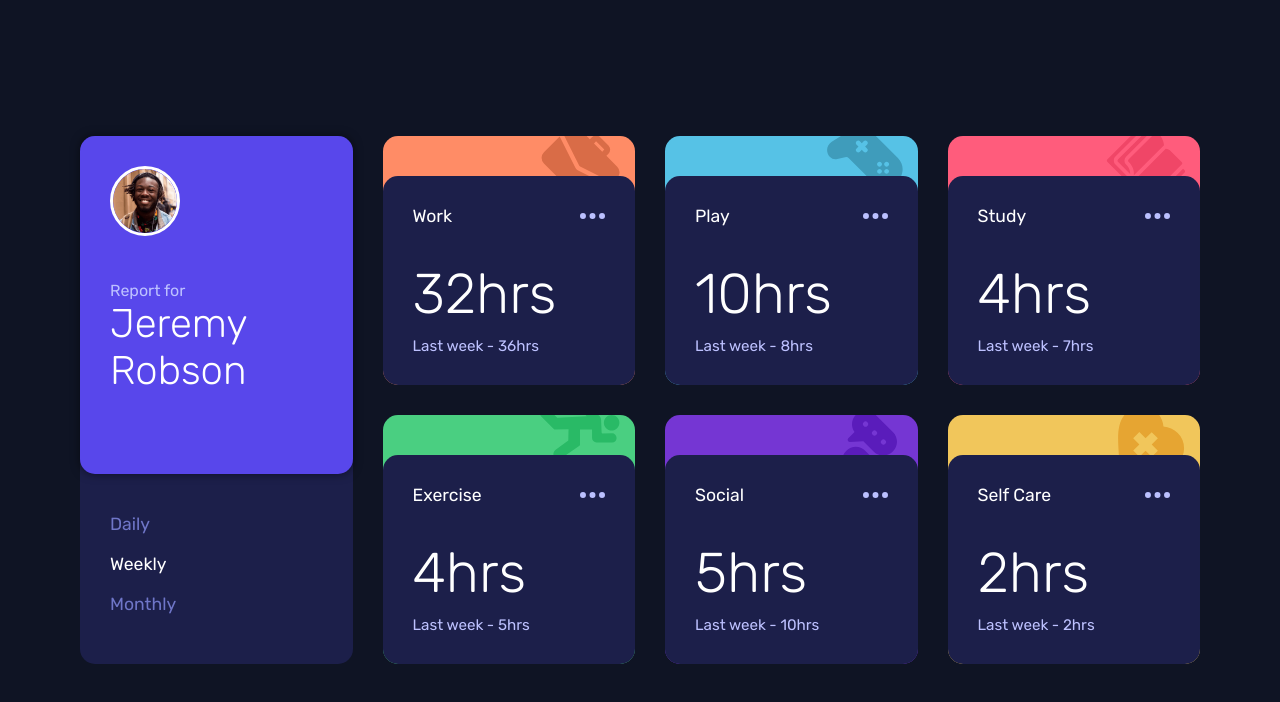
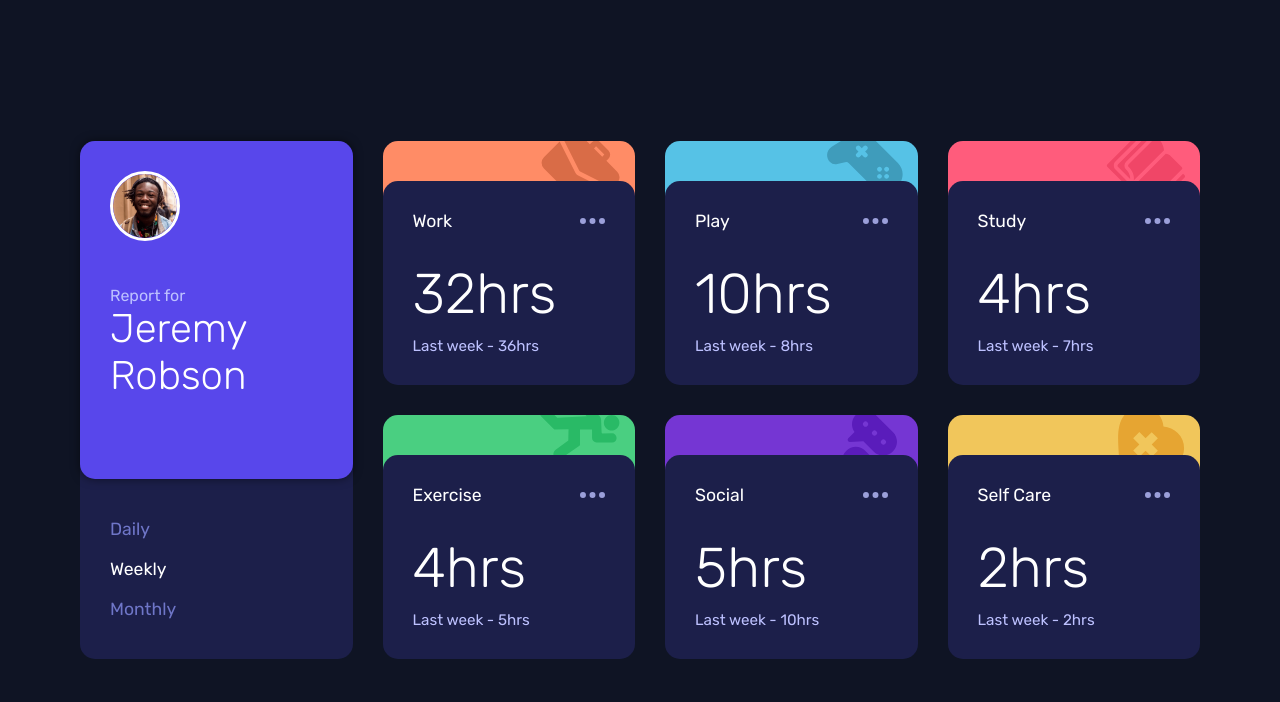
Before and after one commit to rachelktyjohnson/FEM_time-tracking-dashboard, a plain HTML site: page index.html in a window 1280 px wide. Drawn offline with Linux system fonts and the light colour scheme.

Commit message:
desktop styling with active states

```diff
--- a/styles.css
+++ b/styles.css
@@ -93,20 +93,26 @@ main section.user-card .time-period a.active {
 @media (min-width: 600px) {
   main section.user-card .time-period a {
     margin: 10px 0;
+    transition: color 0.2s;
+  }
+  main section.user-card .time-period a:hover {
+    color: hsl(236deg, 100%, 87%);
   }
 }
 main .time-card-container {
   display: grid;
   grid-gap: 30px;
+  margin-top: 30px;
 }
 @media (min-width: 600px) {
   main .time-card-container {
     grid-template-columns: 1fr 1fr 1fr;
+    margin: 0;
   }
 }
 main .time-card-container section.time-card {
   background: hsl(246deg, 80%, 60%);
-  border-radius: 15px;
+  border-radius: 15px 15px 50px 50px;
   background-position: top -10px right 15px;
   background-repeat: no-repeat;
 }
@@ -120,6 +126,11 @@ main .time-card-container section.time-card .content {
 @media (min-width: 600px) {
   main .time-card-container section.time-card .content {
     padding: 30px;
+    transition: background 0.2s;
+  }
+  main .time-card-container section.time-card .content:hover {
+    background: #292f70;
+    cursor: pointer;
   }
 }
 main .time-card-container section.time-card .content .title, main .time-card-container section.time-card .content .data {
@@ -138,6 +149,13 @@ main .time-card-container section.time-card .content .title h2 {
 }
 main .time-card-container section.time-card .content .title img {
   width: 25px;
+  opacity: 0.8;
+  transition: opacity 0.2s;
+}
+@media (min-width: 600px) {
+  main .time-card-container section.time-card .content .title img:hover {
+    opacity: 1;
+  }
 }
 main .time-card-container section.time-card .content .data {
   margin-top: 5px;
@@ -146,7 +164,7 @@ main .time-card-container section.time-card .content .data {
   main .time-card-container section.time-card .content .data {
     flex-direction: column;
     align-items: start;
-    margin-top: 35px;
+    margin-top: 30px;
   }
 }
 main .time-card-container section.time-card .content .data .current-hours {
```
